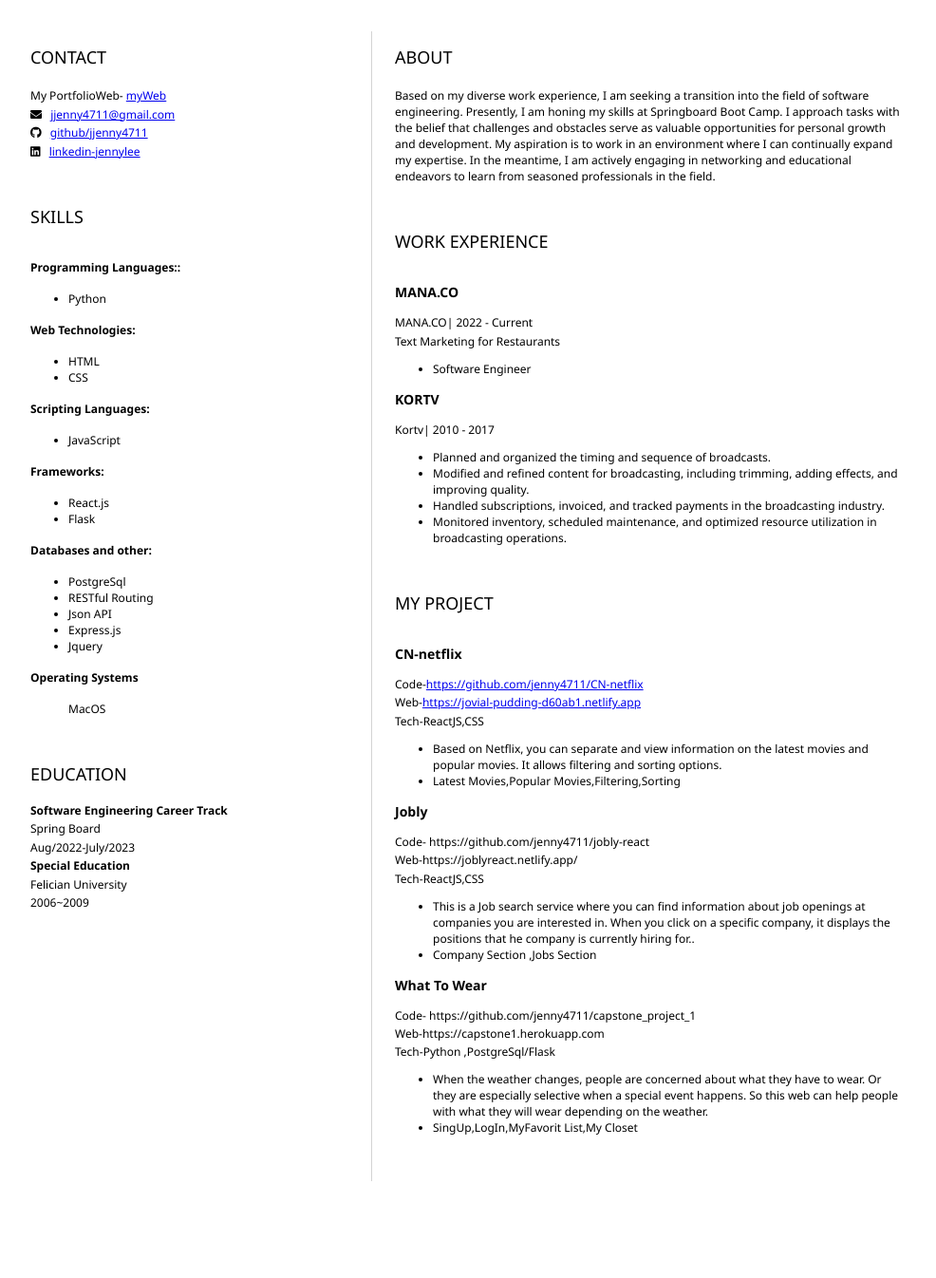
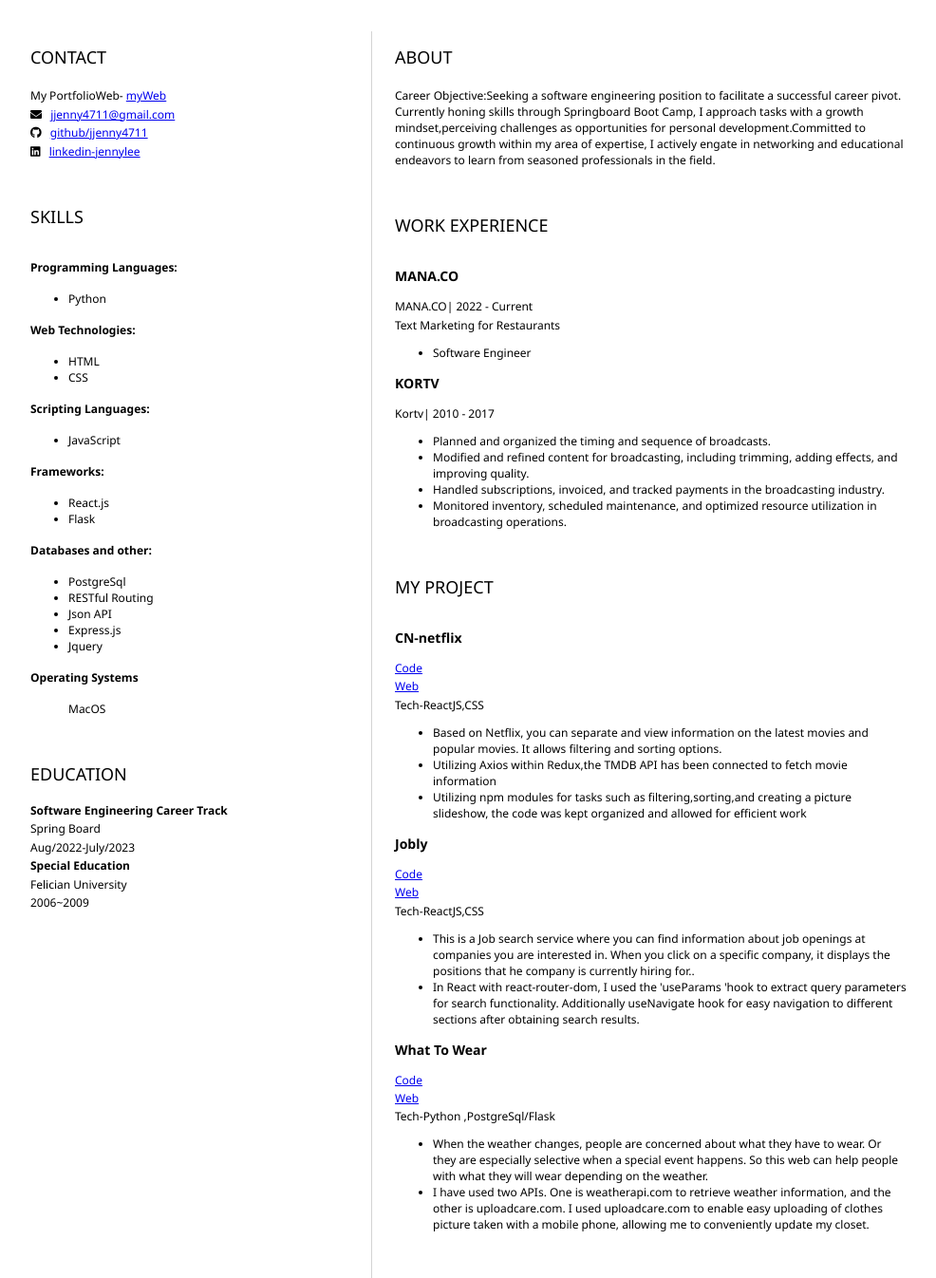
Before and after one commit to jenny4711/resume, a plain HTML site: page index.html in a window 1280 px wide. Shown: the part 161-1507 px from the top of the page at 95% size, without its empty margins (152-1138 px from the left). Before the commit the page ends 1405 px from the top, so only its background shows below. Drawn offline with Linux system fonts and the light colour scheme.

Commit message:
fixed a code

```diff
--- a/index.html
+++ b/index.html
@@ -45,7 +45,7 @@
           <h2>SKILLS</h2>
           <!-- your skills AKA "buzzwords" -->
 
-          <h4>Programming Languages::</h4>
+          <h4>Programming Languages:</h4>
           <ul>
             <li>Python</li>
           </ul>
@@ -99,14 +99,11 @@
           <h2>ABOUT</h2>
           <!-- about you -->
           <p>
-            Based on my diverse work experience, I am seeking a transition into
-            the field of software engineering. Presently, I am honing my skills
-            at Springboard Boot Camp. I approach tasks with the belief that
-            challenges and obstacles serve as valuable opportunities for
-            personal growth and development. My aspiration is to work in an
-            environment where I can continually expand my expertise. In the
-            meantime, I am actively engaging in networking and educational
-            endeavors to learn from seasoned professionals in the field.
+            Career Objective:Seeking a software engineering position to facilitate a successful career pivot.
+            Currently honing skills through Springboard Boot Camp, I approach tasks with a growth mindset,perceiving
+            challenges as opportunities for personal development.Committed to continuous growth within my area of expertise,
+            I actively engate in networking and educational endeavors to learn from seasoned professionals in the field.
+
           </p>
         </section>
 
@@ -147,19 +144,10 @@
           <div>
             <h3><b>CN-netflix</b></h3>
             <p>
-              Code-<a
-                href="https://github.com/jenny4711/CN-netflix"
-                target="blank"
-                >https://github.com/jenny4711/CN-netflix</a
-              >
+              <a href="https://github.com/jenny4711/CN-netflix"target="blank">Code</a>
             </p>
-            <p>
-              Web-<a
-                href="https://jovial-pudding-d60ab1.netlify.app"
-                target="blank"
-                >https://jovial-pudding-d60ab1.netlify.app</a
-              >
-            </p>
+            <p><a href="https://jovial-pudding-d60ab1.netlify.app ">Web</a></p>
+
             <p>Tech-ReactJS,CSS</p>
             <ul>
               <li>
@@ -167,14 +155,16 @@
                 latest movies and popular movies. It allows filtering and
                 sorting options.
               </li>
-              <li>Latest Movies,Popular Movies,Filtering,Sorting</li>
+              <li>Utilizing Axios within Redux,the TMDB API has been connected to fetch movie information</li>
+              <li>Utilizing npm modules for tasks such as filtering,sorting,and creating a picture slideshow,
+                the code was kept organized and allowed for efficient work</li>
             </ul>
           </div>
 
           <div>
             <h3><b>Jobly </b></h3>
-            <p>Code- https://github.com/jenny4711/jobly-react</p>
-            <p>Web-https://joblyreact.netlify.app/</p>
+            <p><a href="https://github.com/jenny4711/jobly-react">Code</a> </p>
+            <p><a href="https://joblyreact.netlify.app/">Web</a></p>
             <p>Tech-ReactJS,CSS</p>
             <ul>
               <li>
@@ -183,14 +173,15 @@
                 click on a specific company, it displays the positions that he
                 company is currently hiring for..
               </li>
-              <li>Company Section ,Jobs Section</li>
+              <li>In React with react-router-dom, I used the 'useParams 'hook to extract query parameters for search functionality.
+                Additionally useNavigate hook for easy navigation to different sections after obtaining search results.</li>
             </ul>
           </div>
 
           <div>
             <h3><b>What To Wear</b></h3>
-            <p>Code- https://github.com/jenny4711/capstone_project_1</p>
-            <p>Web-https://capstone1.herokuapp.com</p>
+            <p><a href="https://github.com/jenny4711/capstone_project_1">Code</a> </p>
+            <p><a href="https://capstone1.herokuapp.com">Web</a></p>
             <p>Tech-Python ,PostgreSql/Flask</p>
             <ul>
               <li>
@@ -199,7 +190,9 @@
                 event happens. So this web can help people with what they will
                 wear depending on the weather.
               </li>
-              <li>SingUp,LogIn,MyFavorit List,My Closet</li>
+              <li>I have used two APIs. One is weatherapi.com to retrieve weather information, and the other is uploadcare.com.
+                I used uploadcare.com to enable easy uploading of clothes picture taken with a mobile phone, allowing me to
+                conveniently update my closet.</li>
             </ul>
           </div>
         </section>
```
